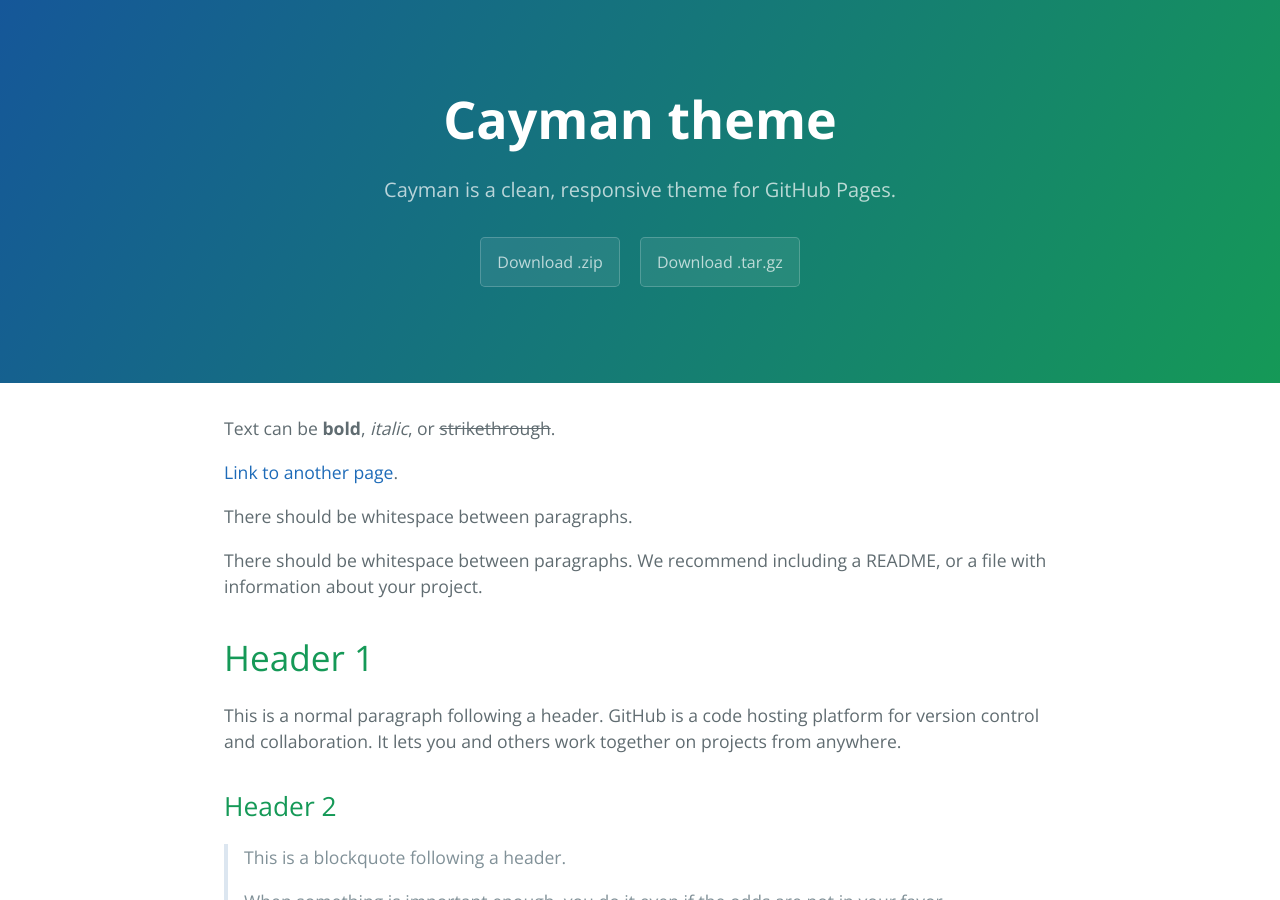
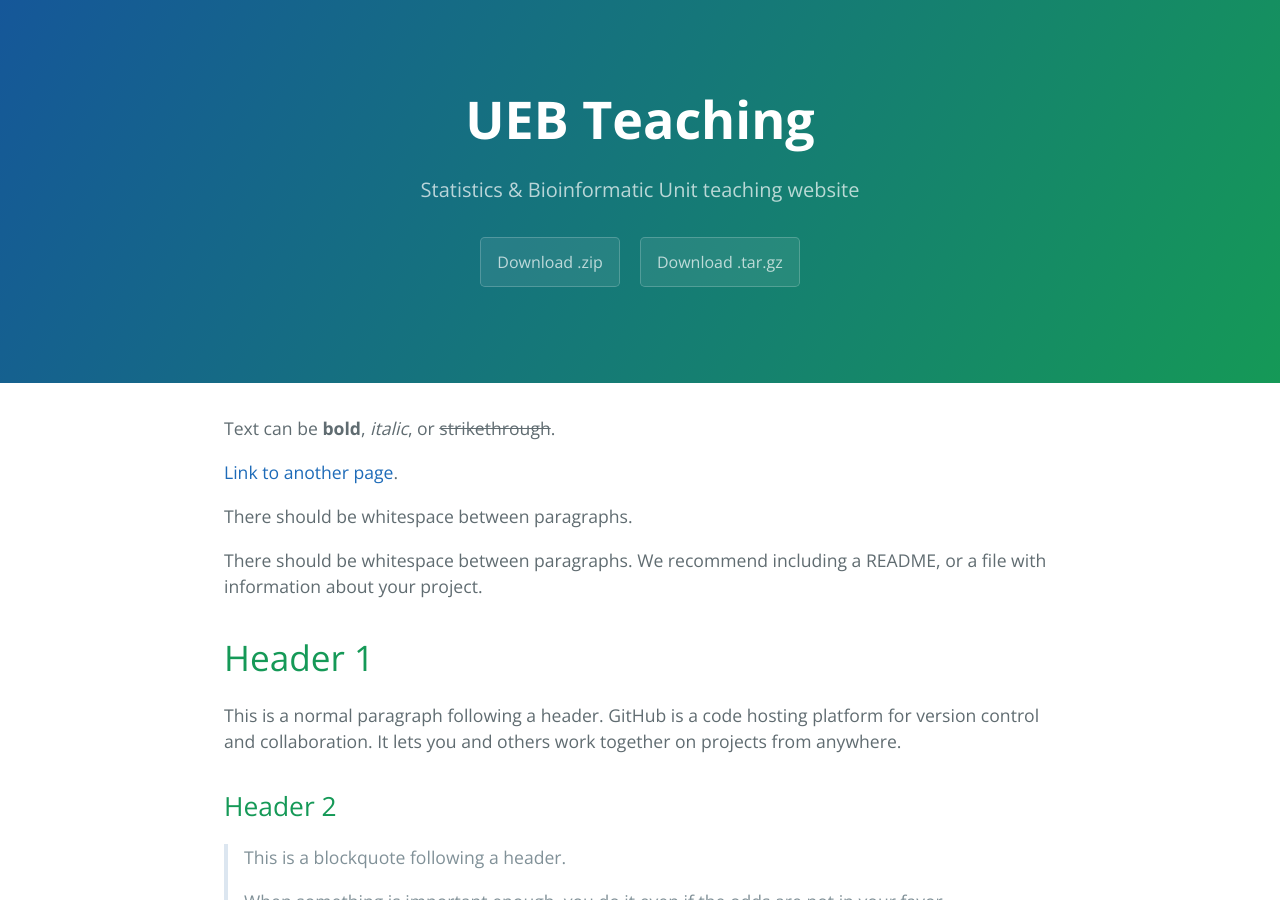
Before and after one commit to EduCaballero/EduCaballero.github.io, a Jekyll site: the page built from index.md, in a window 1280 px wide and 900 px high. Built offline with Jekyll 4.4.1, drawn with Linux system fonts in a browser that asks for light colours.

Commit message:
Update _config.yml

```diff
--- a/_config.yml
+++ b/_config.yml
@@ -1,5 +1,15 @@
-title: Cayman theme
-description: Cayman is a clean, responsive theme for GitHub Pages.
+title: UEB Teaching
+description: Statistics & Bioinformatic Unit teaching website
 show_downloads: true
+theme: jekyll-theme-cayman
+url: EduCaballero.github.io
+
+# Social Media
+twitter_username: Bioinfodotca
+github_username:  bioinformatics-ca
+
+# Build settings
+markdown: kramdown
+
+# Google Services
 google_analytics:
-theme: jekyll-theme-cayman
```
